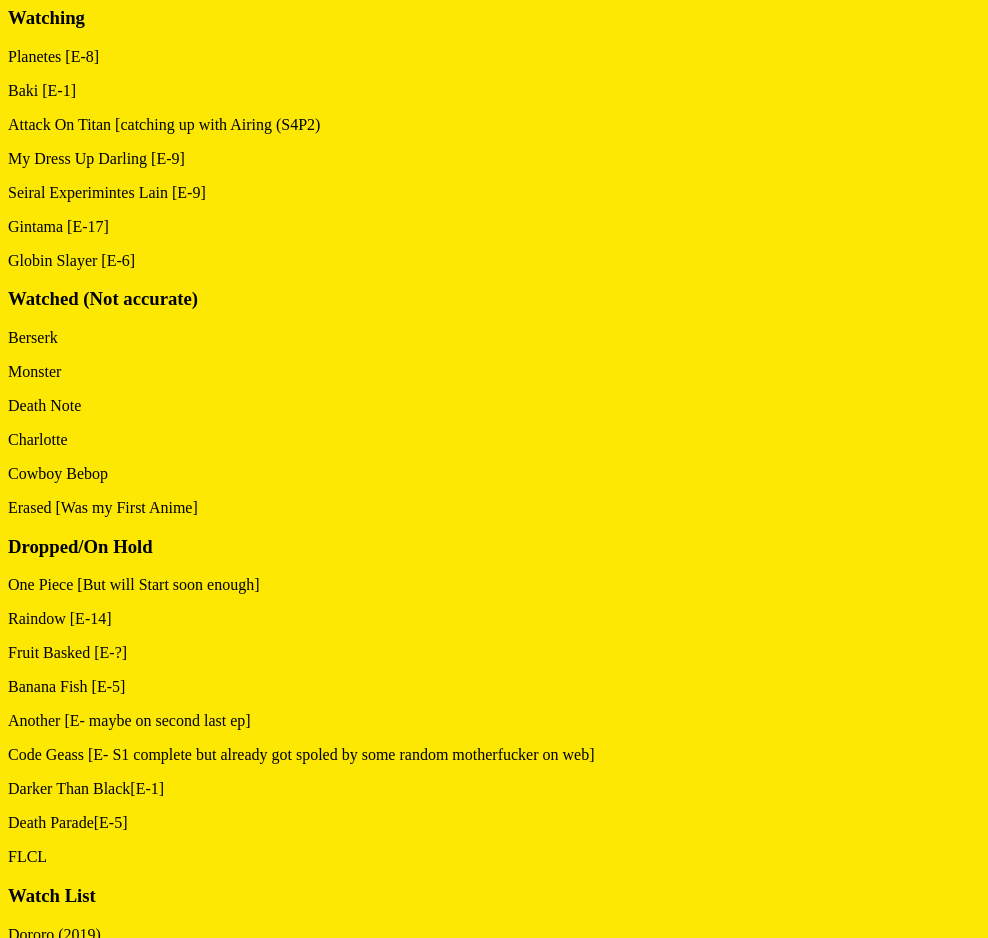
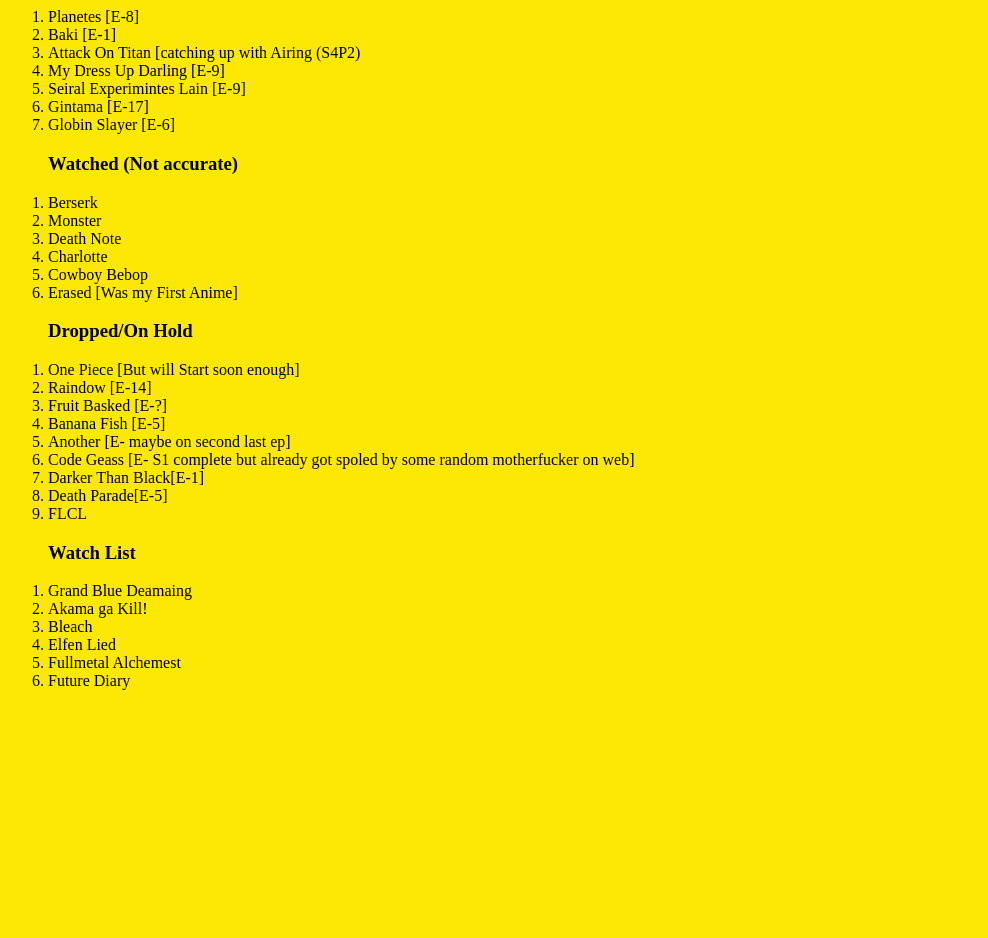
Before and after one commit to FreyJST/FreyJST.github.io, a plain HTML site: page anime.html in a window 1280 px wide. Shown: the part 99-1037 px from the top of the page, without its empty margins (0-988 px from the left). After the commit the page ends 805 px from the top, so only its background shows below. Drawn offline with Linux system fonts and the light colour scheme.

Commit message:
Anime List

```diff
--- a/anime.html
+++ b/anime.html
@@ -1,72 +1,67 @@
 <html>
-  2 <head>
-  3 <meta name="viewport" content="width=device-width, initial-scale=1.0">
-  4 <title> InternetsBoy </title>
-  5 <link rel="shotcut icon" href="Photos/myicon.png">
-  6 </head>
+   <head>
+   <meta name="viewport" content="width=device-width, initial-scale=1.0">
+   <title> InternetsBoy </title>
+   <link rel="shotcut icon" href="Photos/myicon.png">
+   </head>
 <body bgcolor="#fce803">
 <h1 align = "center">
   My Anime World Just a List nothing much
 </h1>
 
-<h3> Watching </h3>
-<p> Planetes [E-8]</p>
-<p> Baki [E-1] </p>
-<p> Attack On Titan [catching up with Airing (S4P2)</p>
-<p> My Dress Up Darling [E-9]</p>
-<p> Seiral Experimintes Lain [E-9]</p>
-<p> Gintama [E-17]</p>
-<p> Globin Slayer [E-6]</p>
+<ol>
+  <h3> Watching </h3>
+  <li> Planetes [E-8]</li>
+  <li> Baki [E-1] </li>
+  <li> Attack On Titan [catching up with Airing (S4P2)</li>
+    <li> My Dress Up Darling [E-9]</li>
+      <li> Seiral Experimintes Lain [E-9]</li>
+        <li> Gintama [E-17]</li>
+          <li> Globin Slayer [E-6]</li>
 <p> </p>
+</ol>
 
 
+<ol>
   <h3> Watched (Not accurate) </h3>
-<p>Berserk </p>
-<p>Monster</p>
-<p>Death Note</p>
-<p> Charlotte</p>
-<p> Cowboy Bebop</p>
-<p> Erased [Was my First Anime]</p>
+<li>Berserk </li>
+<li>Monster</li>
+<li>Death Note</li>
+<li> Charlotte</li>
+<li> Cowboy Bebop</li>
+<li> Erased [Was my First Anime]</li>
 <p> </p>
 <p> </p>
 
+</ol>
 
+<ol>
   <h3> Dropped/On Hold </h3>
-<p>One Piece [But will Start soon enough]</p>
-<p> Raindow [E-14]</p>
-<p> Fruit Basked [E-?]</p>
-<p> Banana Fish [E-5]</p>
-<p> Another [E- maybe on second last ep]</p>
-<p> Code Geass [E- S1 complete but already got spoled by some random
-motherfucker on web]</p>
-<p> Darker Than Black[E-1]</p>
-<p> Death Parade[E-5]</p>
-<p> FLCL</p>
-<p> </p>
+<li>One Piece [But will Start soon enough]</li>
+<li> Raindow [E-14]</li>
+  <li> Fruit Basked [E-?]</li>
+<li> Banana Fish [E-5]</li>
+  <li> Another [E- maybe on second last ep]</li>
+<li> Code Geass [E- S1 complete but already got spoled by some random
+motherfucker on web]</li>
+<li> Darker Than Black[E-1]</li>
+  <li> Death Parade[E-5]</li>
+<li> FLCL</li>
 <p> </p>
 <p> </p>
 
+</ol>
+
+
+<ol>
   <h3> Watch List </h3>
-<p> Dororo (2019)</p>
-<p> Grand Blue Deamaing</p>
-<p> Akama ga Kill!</p>
-<p> Bleach</p>
-<p> Elfen Lied</p>
-<p> Fullmetal Alchemest </p>
-<p> Future Diary</p>
-<p> </p>
-<p> </p>
-<p> </p>
-<p> </p>
-<p> </p>
-<p> </p>
-<p> </p>
-<p> </p>
-<p> </p>
-<p> </p>
-<p> </p>
-<p> </p>
-
+<li> Grand Blue Deamaing</li>
+<li> Akama ga Kill!</li>
+  <li> Bleach</li>
+<li> Elfen Lied</li>
+<li> Fullmetal Alchemest </li>
+  <li> Future Diary</li>
+</ol>
 </body>
 
 </html>
```
